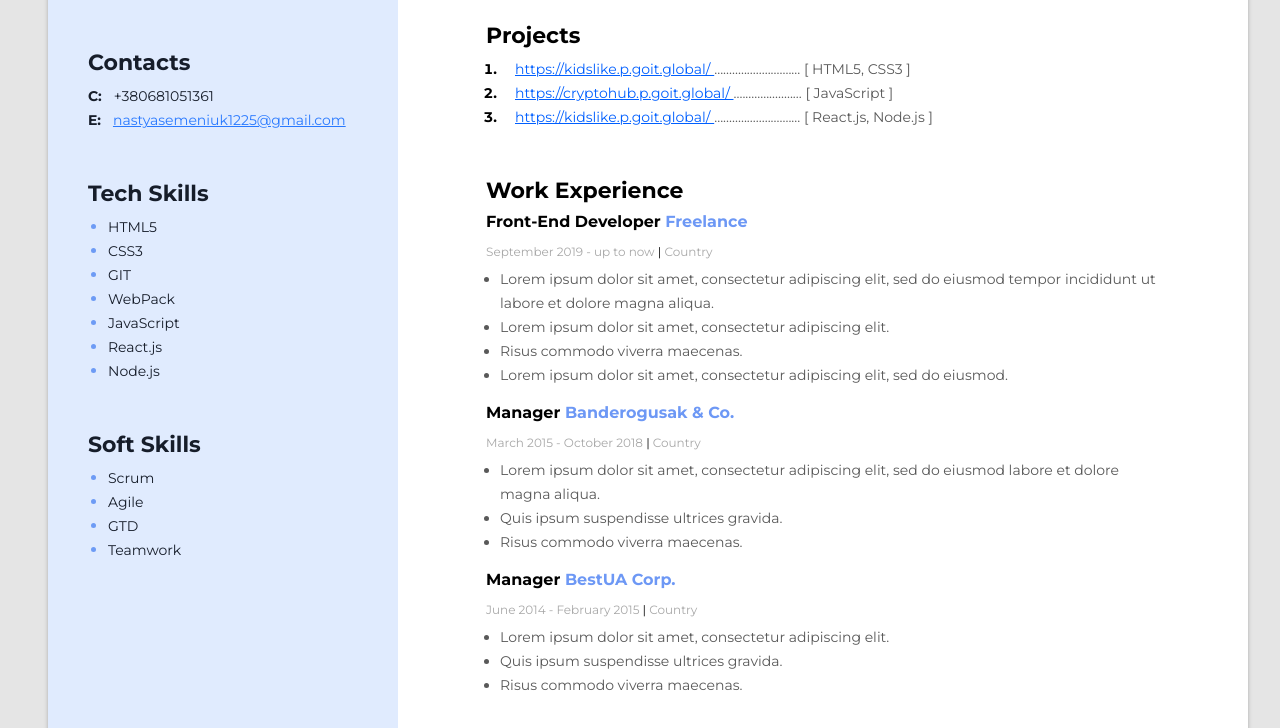
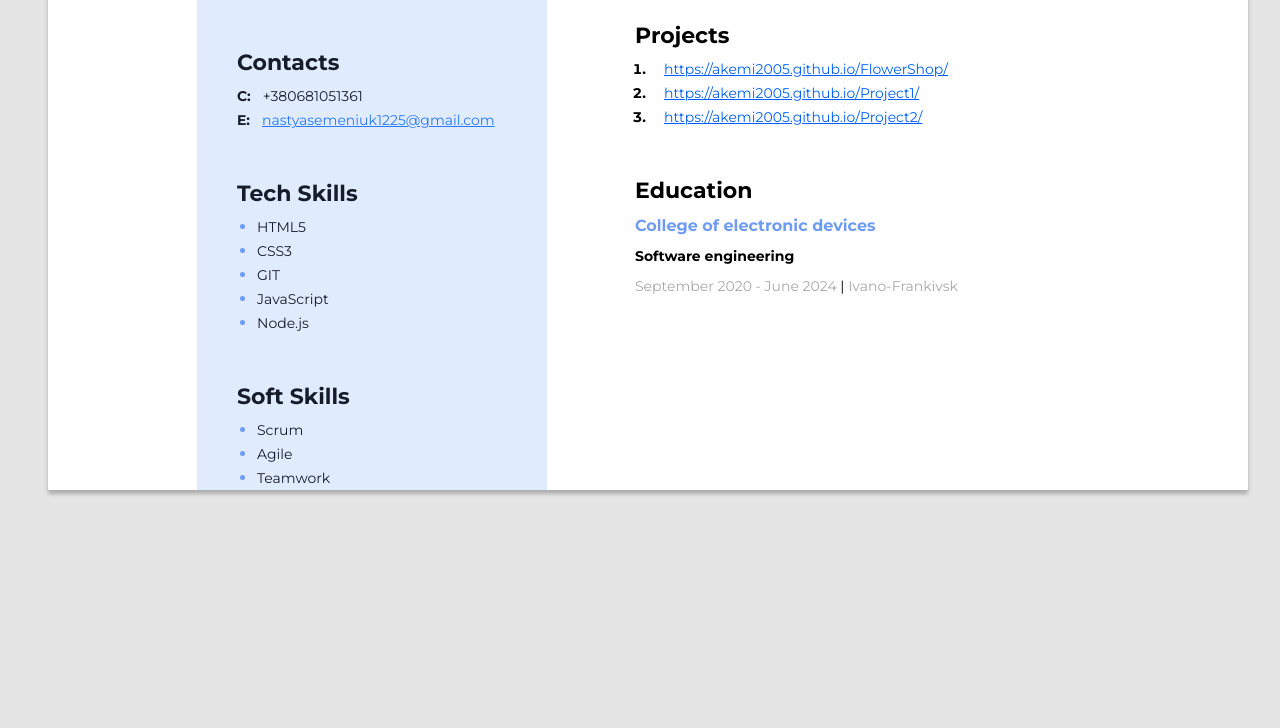
Before and after one commit to Akemi2005/PortfolioFrontEnd, a plain HTML site: page index.html in a window 1280 px wide. Shown: the part 392-1120 px from the top of the page. After the commit the page ends 930 px from the top, so only its background shows below. Drawn offline with Linux system fonts and the light colour scheme.

Commit message:
Update index.html

```diff
--- a/index.html
+++ b/index.html
@@ -30,80 +30,27 @@
           <h3 class="main-content-title">Projects</h3>
           <ol class="project-list">
             <li class="project-item">
-              <a href="https://hellen.p.goit.global/" class="project-item-link">
-                https://kidslike.p.goit.global/
+              <a href="https://akemi2005.github.io/FlowerShop/" class="project-item-link">
+                https://akemi2005.github.io/FlowerShop/
               </a>
               <span class="project-item-descr">
-                ............................. [ HTML5, CSS3 ]
               </span>
             </li>
             <li class="project-item">
-              <a href="https://cryptohub.p.goit.global/" class="project-item-link">
-                https://cryptohub.p.goit.global/
+              <a href="https://akemi2005.github.io/Project1/" class="project-item-link">
+                https://akemi2005.github.io/Project1/
               </a>
               <span class="project-item-descr">
-                ....................... [ JavaScript ]
               </span>
             </li>
             <li class="project-item">
-              <a href="https://kidslike.p.goit.global/" class="project-item-link">
-                https://kidslike.p.goit.global/
+              <a href="https://akemi2005.github.io/Project2/" class="project-item-link">
+                https://akemi2005.github.io/Project2/
               </a>
-              <span class="project-item-descr"
-                >............................. [ React.js, Node.js ]
+              <span class="project-item-descr">
               </span>
             </li>
           </ol>
-        </div>
-        <!-- Work experience -->
-        <div class="work-experience-container">
-          <h3 class="main-content-title">Work Experience</h3>
-          <!-- Company 1 -->
-          <div class="work-experience-place">
-            <h4 class="work-experience-position">Front-End Developer
-              <span class="work-experience-company">Freelance</span>
-            </h4>
-            <p class="work-period">September 2019 - up to now <span class="vertical-line">|</span> Country</p>
-            <ul class="work-duties-list">
-              <li class="work-duties">
-                Lorem ipsum dolor sit amet, consectetur adipiscing elit, sed do
-                eiusmod tempor incididunt ut labore et dolore magna aliqua.
-              </li>
-              <li class="work-duties">Lorem ipsum dolor sit amet, consectetur adipiscing elit.</li>
-              <li class="work-duties">Risus commodo viverra maecenas.</li>
-              <li class="work-duties">
-                Lorem ipsum dolor sit amet, consectetur adipiscing elit, sed do
-                eiusmod.
-              </li>
-            </ul>
-          </div>
-          <!-- Company 2 -->
-          <div class="work-experience-place">
-            <h4 class="work-experience-position">Manager
-              <span class="work-experience-company">Banderogusak & Co.</span>
-            </h4>
-            <p class="work-period">March 2015 - October 2018 <span class="vertical-line">|</span> Country</p>
-            <ul class="work-duties-list">
-              <li class="work-duties">
-                Lorem ipsum dolor sit amet, consectetur adipiscing elit, sed do
-                eiusmod labore et dolore magna aliqua.
-              </li class="work-duties">
-              <li class="work-duties">Quis ipsum suspendisse ultrices gravida.</li>
-              <li class="work-duties">Risus commodo viverra maecenas.</li>
-            </ul>
-          </div>
-          <!-- Company 3 -->
-          <div class="work-experience-place">
-            <h4 class="work-experience-position">Manager
-              <span class="work-experience-company">BestUA Corp.</span>
-            </h4>
-            <p class="work-period">June 2014 - February 2015 <span class="vertical-line">|</span> Country</p>
-            <ul class="work-duties-list">
-              <li class="work-duties">Lorem ipsum dolor sit amet, consectetur adipiscing elit.</li>
-              <li class="work-duties">Quis ipsum suspendisse ultrices gravida.</li>
-              <li class="work-duties">Risus commodo viverra maecenas.</li>
-            </ul>
-          </div>
         </div>
         <!-- Education -->
         <div class="education-container">
@@ -151,13 +98,7 @@
               <span class="skills-list-text">GIT</span>
             </li>
             <li class="skills-list-item">
-              <span class="skills-list-text">WebPack</span>
-            </li>
-            <li class="skills-list-item">
               <span class="skills-list-text">JavaScript</span>
-            </li>
-            <li class="skills-list-item">
-              <span class="skills-list-text">React.js</span>
             </li>
             <li class="skills-list-item">
               <span class="skills-list-text">Node.js</span>
@@ -175,9 +116,6 @@
               <span class="skills-list-text">Agile</span>
             </li>
             <li class="skills-list-item">
-              <span class="skills-list-text">GTD</span>
-            </li>
-            <li class="skills-list-item">
               <span class="skills-list-text">Teamwork</span>
             </li>
           </ul>
```
